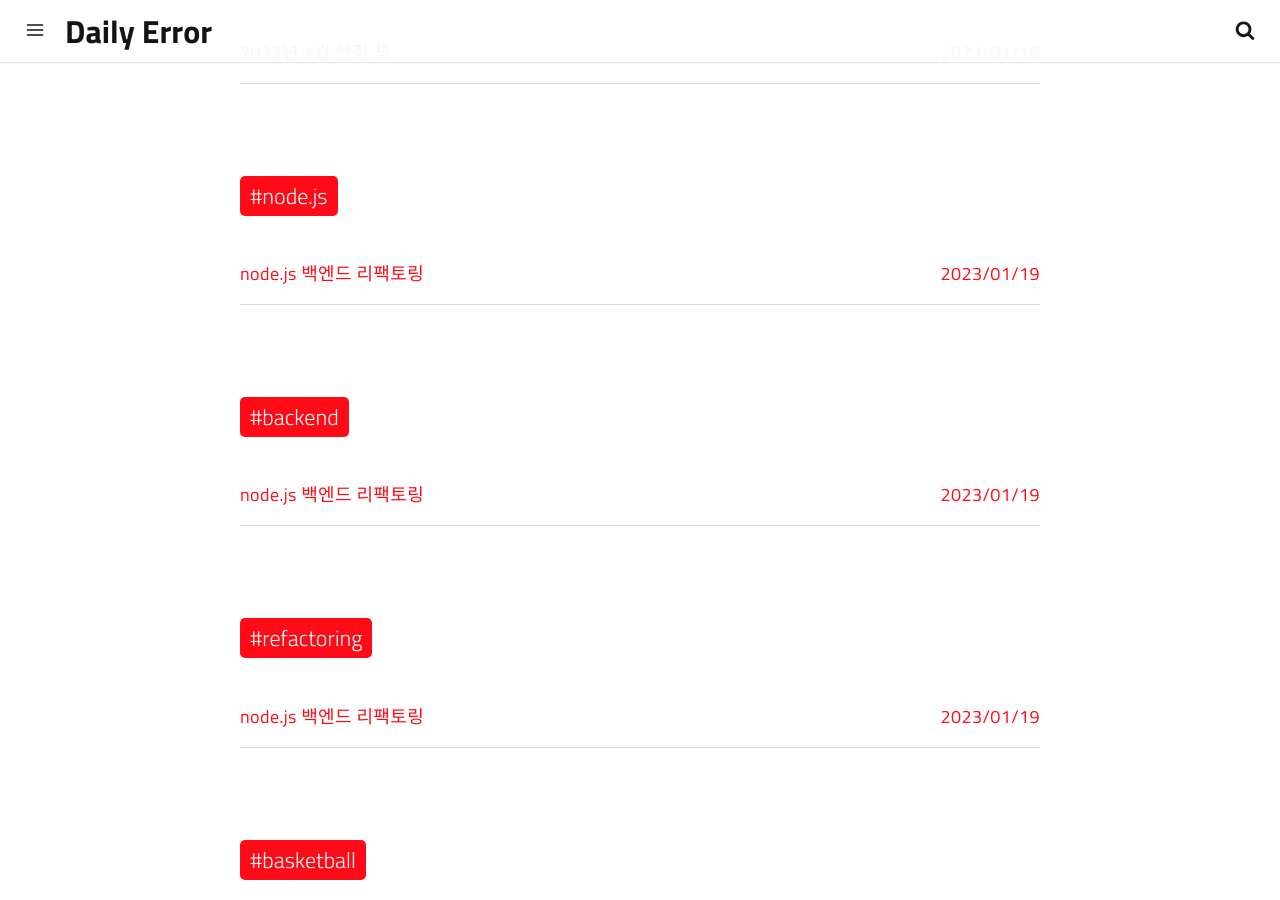
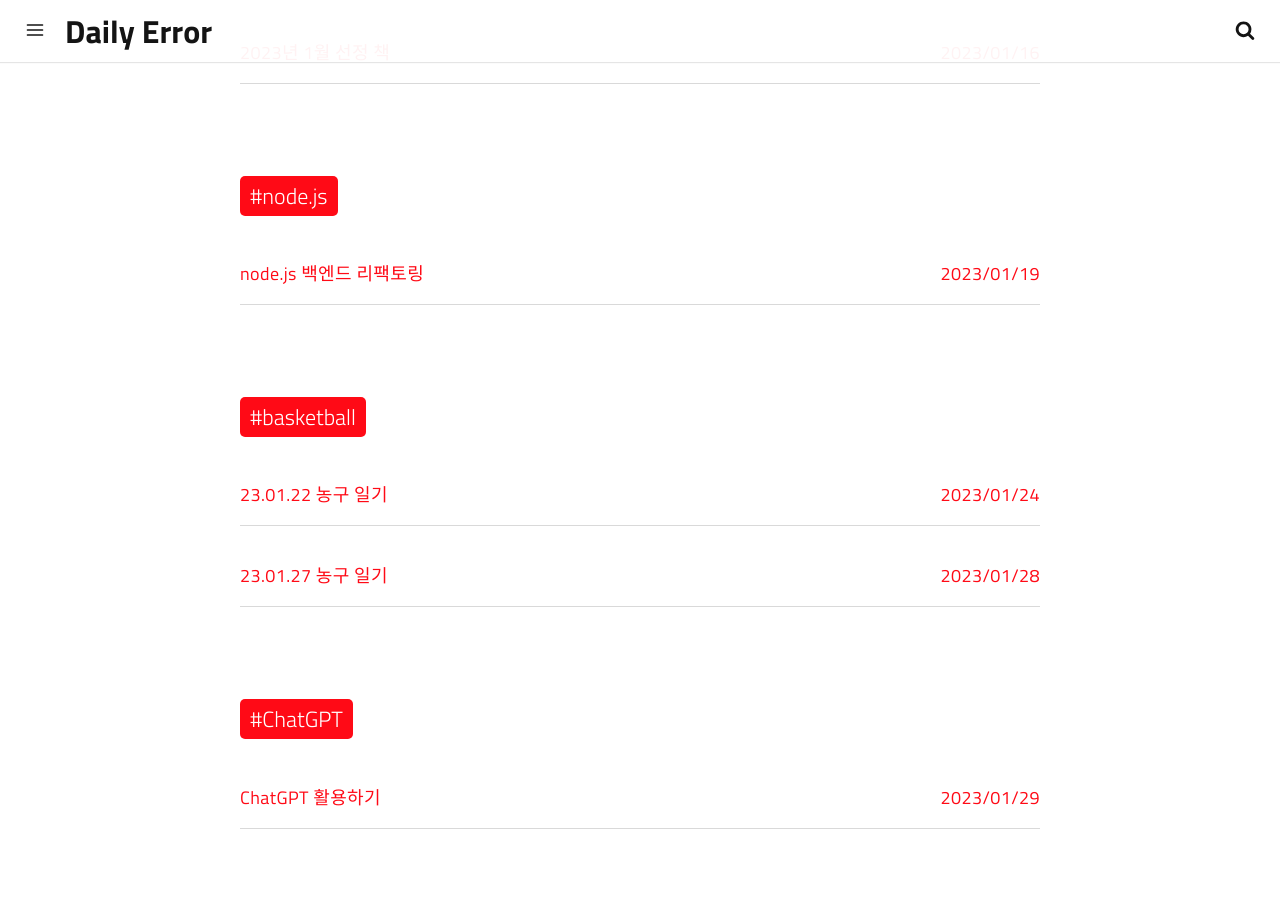
Before and after one commit to wgmin0416/wgmin0416.github.io, a Jekyll site: the page built from tags.html, in a window 1280 px wide and 900 px high, scrolled down 1034 px. Built offline with Jekyll 4.4.1, drawn with Linux system fonts in a browser that asks for light colours; a script that is not in the unit is left out.

Commit message:
[23.02.08] 2023-01-19-backend-refactoring.md 수정

```diff
--- a/_posts/2023-01-19-backend-refactoring.md
+++ b/_posts/2023-01-19-backend-refactoring.md
@@ -9,8 +9,6 @@ optimized_image:
 category: dev
 tags:
 - node.js
-- backend
-- refactoring
 author: wgmin0416
 paginate: false
 ---
```
